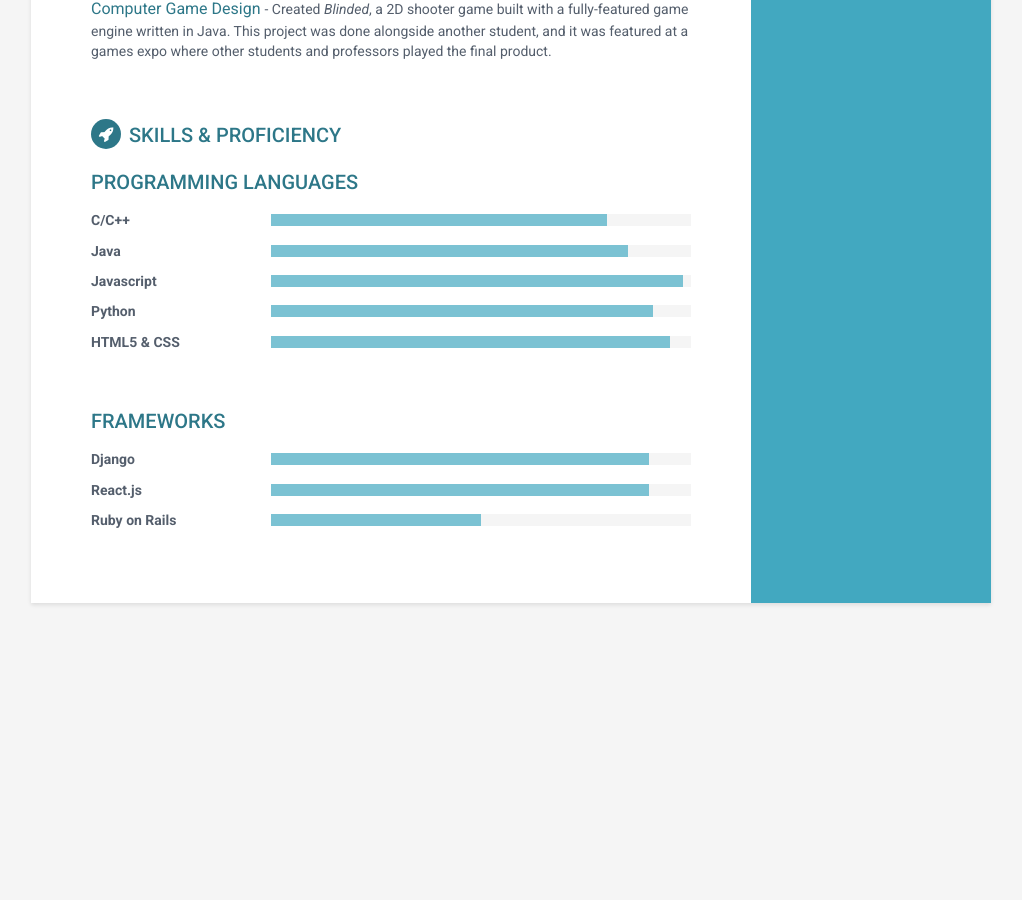
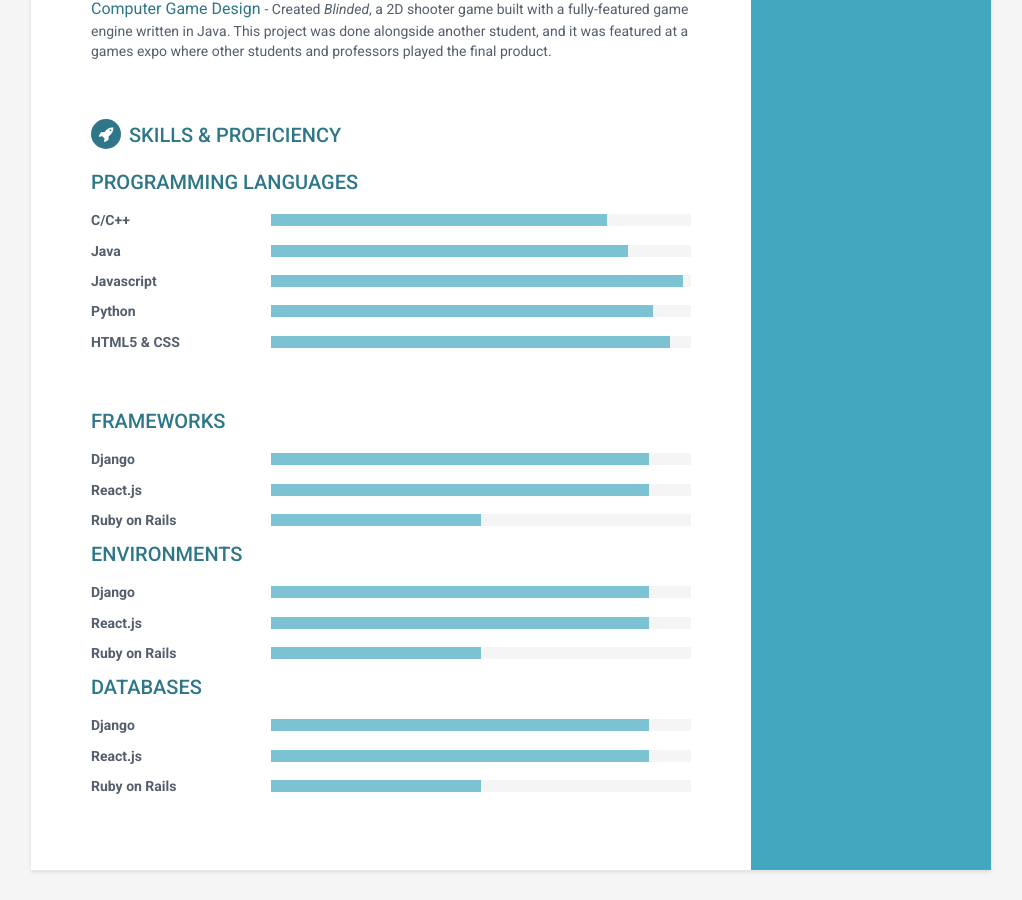
Before and after one commit to champagneabuelo/champagneabuelo.github.io, a Jekyll site: the page built from index.html, in a window 1280 px wide and 900 px high, scrolled down 1346 px. Shown: the whole window, without its empty margins (129-1151 px from the left). Built offline with Jekyll 4.4.1, drawn with Linux system fonts in a browser that asks for light colours; before the commit the page ends 1979 px from its top, so only the background shows below that.

Commit message:
Update skills.html

```diff
--- a/_includes/skills.html
+++ b/_includes/skills.html
@@ -70,3 +70,59 @@
     </div><!--//item-->
   </div>
   </section><!--//skills-section-->
+
+  <h5 class="section-title">Environments</h5>
+  <div class="skillset">
+    <div class="item">
+        <h3 class="level-title">Django</h3>
+        <div class="level-bar">
+            <div class="level-bar-inner" data-level="90%">
+            </div>
+        </div><!--//level-bar-->
+    </div><!--//item-->
+
+    <div class="item">
+        <h3 class="level-title">React.js</h3>
+        <div class="level-bar">
+            <div class="level-bar-inner" data-level="90%">
+            </div>
+        </div><!--//level-bar-->
+    </div><!--//item-->
+
+    <div class="item">
+        <h3 class="level-title">Ruby on Rails</h3>
+        <div class="level-bar">
+            <div class="level-bar-inner" data-level="50%">
+            </div>
+        </div><!--//level-bar-->
+    </div><!--//item-->
+  </div>
+  </section><!--//skills-section-->
+
+  <h5 class="section-title">Databases</h5>
+    <div class="skillset">
+    <div class="item">
+        <h3 class="level-title">Django</h3>
+        <div class="level-bar">
+            <div class="level-bar-inner" data-level="90%">
+            </div>
+        </div><!--//level-bar-->
+    </div><!--//item-->
+
+    <div class="item">
+        <h3 class="level-title">React.js</h3>
+        <div class="level-bar">
+            <div class="level-bar-inner" data-level="90%">
+            </div>
+        </div><!--//level-bar-->
+    </div><!--//item-->
+
+    <div class="item">
+        <h3 class="level-title">Ruby on Rails</h3>
+        <div class="level-bar">
+            <div class="level-bar-inner" data-level="50%">
+            </div>
+        </div><!--//level-bar-->
+    </div><!--//item-->
+  </div>
+  </section><!--//skills-section-->
```
Lines whose indentation alone changed are shown as unchanged.
